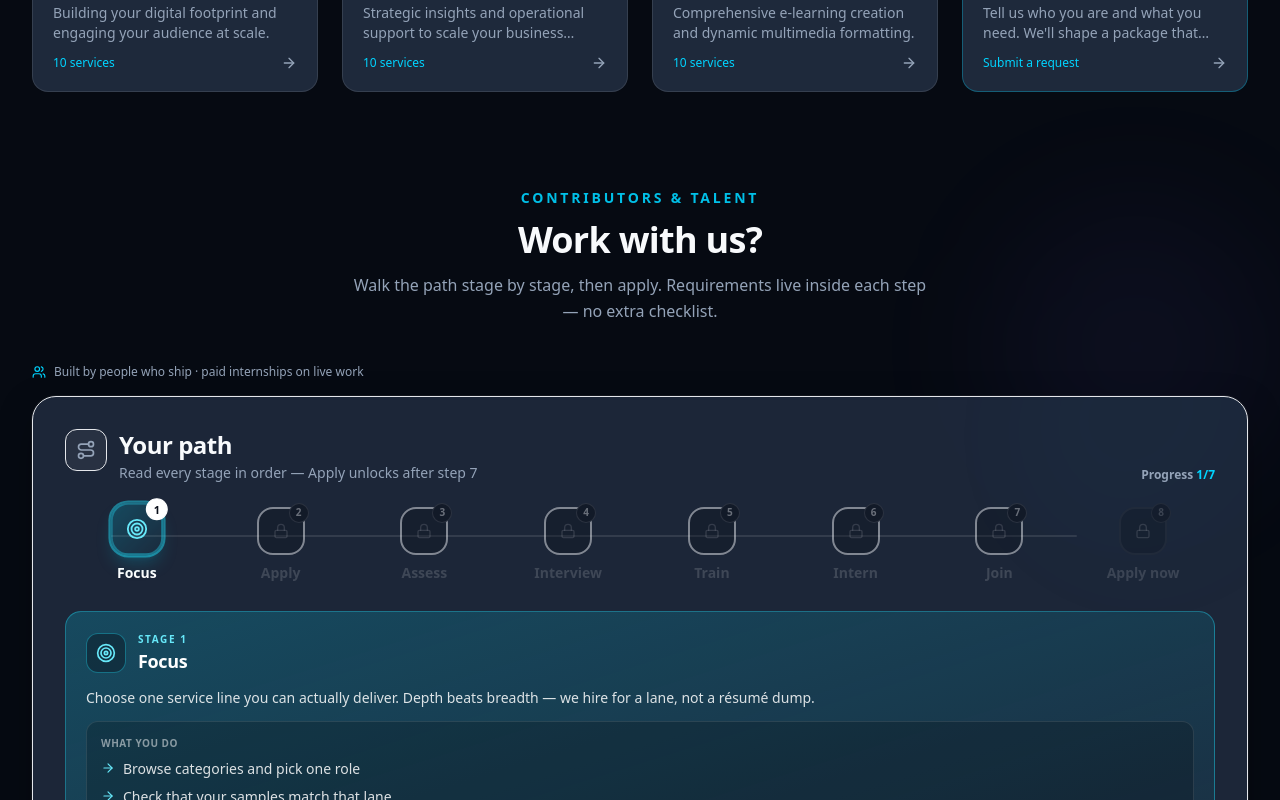
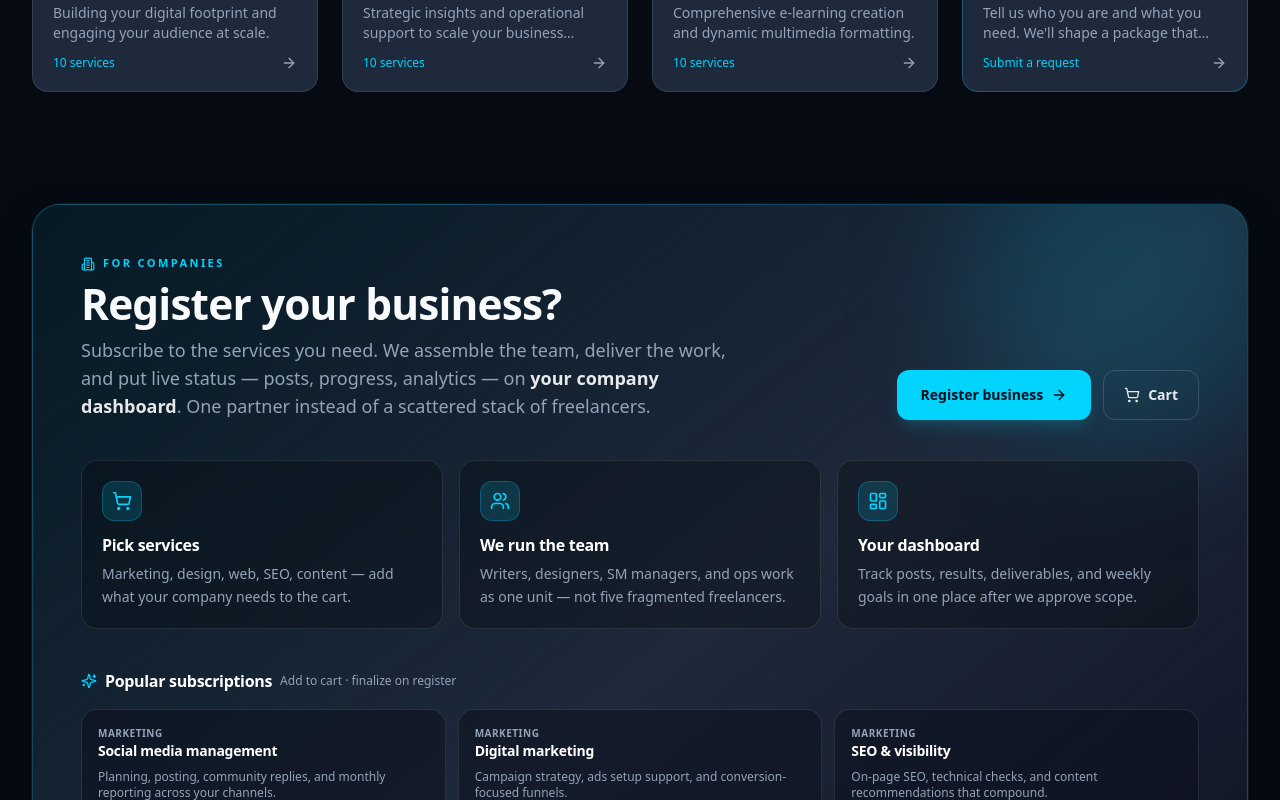
Before and after one commit to hiyabteklu/Wisdom-tower-academy, a Next.js app: page /digital in a window 1280 px wide. Shown: the part 1500-2300 px from the top of the page. Built offline with nearby package versions, Linux system fonts and the light colour scheme; no server answers.

Commit message:
Digital: insert Register your business section between services and talent path

```diff
--- a/src/app/digital/page.tsx
+++ b/src/app/digital/page.tsx
@@ -4,6 +4,7 @@ import Link from "next/link";
 import { categories } from "@/data/services";
 import TalentPath from "@/components/TalentPath";
 import WelcomeVideoCard from "@/components/WelcomeVideoCard";
+import BusinessRegisterSection from "@/components/BusinessRegisterSection";
 import {
   Palette,
   PenTool,
@@ -62,7 +63,7 @@ export default function DigitalPage() {
               Our Services
             </h1>
             <p className="text-wisdom-muted max-w-2xl mx-auto text-lg leading-relaxed">
-              Seven focused categories — plus custom work when your project doesn&apos;t fit a list.
+              Seven focused categories — plus custom work when your project doesn't fit a list.
               One partner for digital, creative, and professional needs.
             </p>
           </div>
@@ -133,7 +134,7 @@ export default function DigitalPage() {
                   Custom order
                 </h3>
                 <p className="text-sm text-wisdom-muted line-clamp-2 mb-3 flex-1">
-                  Tell us who you are and what you need. We&apos;ll shape a package that isn&apos;t on the
+                  Tell us who you are and what you need. We'll shape a package that isn't on the
                   standard list.
                 </p>
                 <div className="flex items-center justify-between mt-auto">
@@ -144,7 +145,10 @@ export default function DigitalPage() {
             </Link>
           </div>
 
-          {/* Work with us — compact path only */}
+          {/* Register your business — core product */}
+          <BusinessRegisterSection />
+
+          {/* Work with us — sequential path */}
           <section className="mt-20 md:mt-24" id="work-with-us">
             <div className="text-center mb-8 md:mb-10">
               <p className="text-sm font-semibold tracking-[0.2em] uppercase text-wisdom-cyan/90 mb-3">
@@ -154,8 +158,7 @@ export default function DigitalPage() {
                 Work with us?
               </h2>
               <p className="text-wisdom-muted max-w-xl mx-auto text-base leading-relaxed">
-                Walk the path stage by stage, then apply. Requirements live inside each step — no
-                extra checklist.
+                Walk every stage in order. Apply unlocks only after you finish step 7.
               </p>
             </div>
 
```
